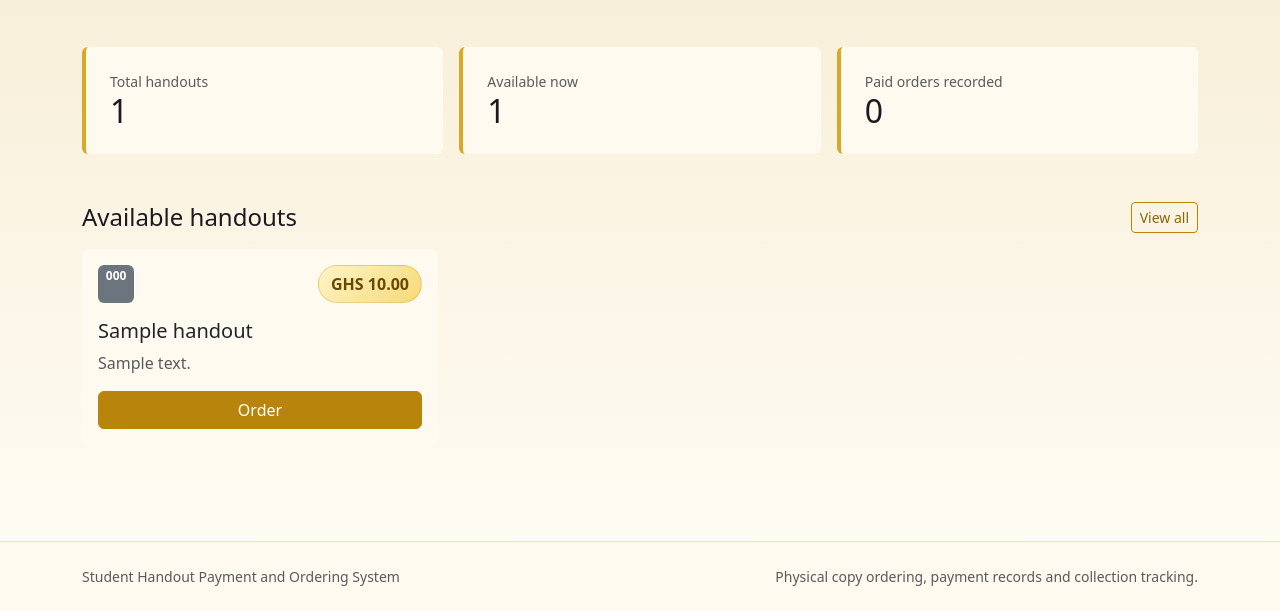
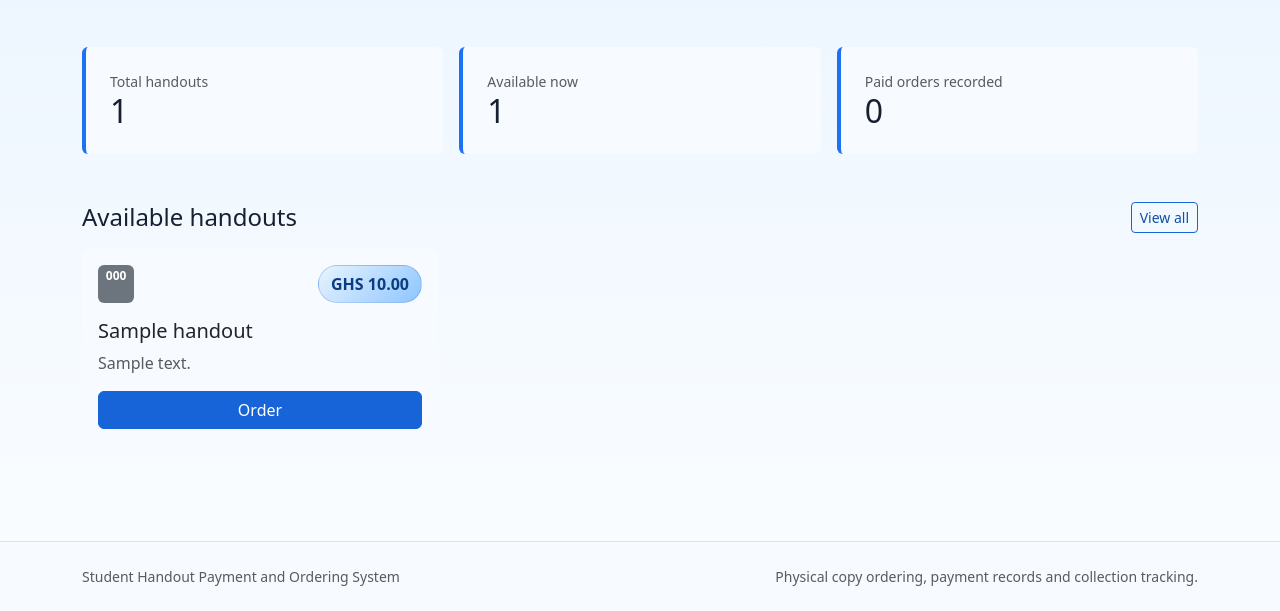
Before and after one commit to kennedyadosibe/handout_payment_system, a PHP site: page / in a window 1280 px wide. Shown: the part 545-1156 px from the top of the page. Run offline with PHP 8.4, Linux system fonts and the light colour scheme; tables that the repository leaves empty hold one stand-in row (values such as "Sample post").

Commit message:
Switch theme from gold to blue

```diff
--- a/assets/css/styles.css
+++ b/assets/css/styles.css
@@ -1,43 +1,43 @@
 :root {
-    --gold: #d8a928;
-    --gold-bright: #f6d978;
-    --gold-soft: #fff4c8;
-    --ink: #1b1820;
-    --midnight: #16151d;
-    --panel: #fffaf0;
-    --line: #ead89b;
+    --blue: #1d72f3;
+    --blue-bright: #8ec5ff;
+    --blue-soft: #e8f4ff;
+    --ink: #172033;
+    --midnight: #101827;
+    --panel: #f7fbff;
+    --line: #c7ddf7;
 }
 
 body {
     background:
-        radial-gradient(circle at 12% 18%, rgba(246, 217, 120, .32) 0 2px, transparent 3px),
-        radial-gradient(circle at 84% 12%, rgba(255, 244, 200, .55) 0 1px, transparent 2px),
-        radial-gradient(circle at 72% 52%, rgba(246, 217, 120, .28) 0 2px, transparent 3px),
-        radial-gradient(circle at 22% 78%, rgba(255, 244, 200, .48) 0 1px, transparent 2px),
-        linear-gradient(180deg, #fffaf0 0%, #f8efd8 46%, #fffdf7 100%);
+        radial-gradient(circle at 12% 18%, rgba(142, 197, 255, .36) 0 2px, transparent 3px),
+        radial-gradient(circle at 84% 12%, rgba(232, 244, 255, .85) 0 1px, transparent 2px),
+        radial-gradient(circle at 72% 52%, rgba(29, 114, 243, .24) 0 2px, transparent 3px),
+        radial-gradient(circle at 22% 78%, rgba(142, 197, 255, .38) 0 1px, transparent 2px),
+        linear-gradient(180deg, #f7fbff 0%, #edf6ff 46%, #fbfdff 100%);
     color: var(--ink);
 }
 
 .navbar {
-    background: rgba(255, 250, 240, .95) !important;
+    background: rgba(247, 251, 255, .96) !important;
 }
 
 .navbar-brand {
-    color: #8a6409;
+    color: #0f4fa8;
 }
 
 .nav-link.active {
-    color: #8a6409 !important;
+    color: #0f4fa8 !important;
     font-weight: 700;
 }
 
 .hero {
     background:
-        radial-gradient(circle at 20% 24%, rgba(246, 217, 120, .9) 0 2px, transparent 3px),
-        radial-gradient(circle at 72% 18%, rgba(255, 244, 200, .95) 0 1px, transparent 2px),
-        radial-gradient(circle at 82% 68%, rgba(246, 217, 120, .75) 0 2px, transparent 3px),
-        radial-gradient(circle at 38% 76%, rgba(255, 244, 200, .8) 0 1px, transparent 2px),
-        linear-gradient(90deg, rgba(27, 24, 32, .93), rgba(116, 82, 9, .82)),
+        radial-gradient(circle at 20% 24%, rgba(142, 197, 255, .95) 0 2px, transparent 3px),
+        radial-gradient(circle at 72% 18%, rgba(232, 244, 255, .98) 0 1px, transparent 2px),
+        radial-gradient(circle at 82% 68%, rgba(29, 114, 243, .82) 0 2px, transparent 3px),
+        radial-gradient(circle at 38% 76%, rgba(142, 197, 255, .86) 0 1px, transparent 2px),
+        linear-gradient(90deg, rgba(16, 24, 39, .94), rgba(17, 83, 154, .84)),
         url('https://images.unsplash.com/photo-1516321318423-f06f85e504b3?auto=format&fit=crop&w=1800&q=80') center/cover;
     color: #fff;
     min-height: 460px;
@@ -57,21 +57,21 @@ body {
 }
 
 .btn-primary {
-    --bs-btn-bg: #b8840b;
-    --bs-btn-border-color: #b8840b;
-    --bs-btn-hover-bg: #916805;
-    --bs-btn-hover-border-color: #916805;
-    --bs-btn-active-bg: #745306;
-    --bs-btn-active-border-color: #745306;
+    --bs-btn-bg: #1764d8;
+    --bs-btn-border-color: #1764d8;
+    --bs-btn-hover-bg: #0f4fa8;
+    --bs-btn-hover-border-color: #0f4fa8;
+    --bs-btn-active-bg: #0b3d82;
+    --bs-btn-active-border-color: #0b3d82;
 }
 
 .btn-outline-primary {
-    --bs-btn-color: #8a6409;
-    --bs-btn-border-color: #b8840b;
-    --bs-btn-hover-bg: #b8840b;
-    --bs-btn-hover-border-color: #b8840b;
-    --bs-btn-active-bg: #745306;
-    --bs-btn-active-border-color: #745306;
+    --bs-btn-color: #0f4fa8;
+    --bs-btn-border-color: #1764d8;
+    --bs-btn-hover-bg: #1764d8;
+    --bs-btn-hover-border-color: #1764d8;
+    --bs-btn-active-bg: #0b3d82;
+    --bs-btn-active-border-color: #0b3d82;
 }
 
 .bg-white,
@@ -88,7 +88,7 @@ body {
 }
 
 .stat {
-    border-left: 4px solid var(--gold);
+    border-left: 4px solid var(--blue);
 }
 
 .handout-card {
@@ -98,27 +98,27 @@ body {
 
 .handout-card:hover {
     transform: translateY(-2px);
-    box-shadow: 0 .75rem 1.6rem rgba(116, 83, 6, .16);
+    box-shadow: 0 .75rem 1.6rem rgba(23, 100, 216, .16);
 }
 
 .price-pill {
-    background: linear-gradient(135deg, var(--gold-soft), var(--gold-bright));
-    color: #684906;
+    background: linear-gradient(135deg, var(--blue-soft), var(--blue-bright));
+    color: #0b3d82;
     border-radius: 999px;
     padding: .35rem .75rem;
     font-weight: 700;
-    border: 1px solid rgba(184, 132, 11, .28);
+    border: 1px solid rgba(23, 100, 216, .24);
 }
 
 .dashboard-card {
     border: 0;
     border-radius: .5rem;
-    box-shadow: 0 .5rem 1.25rem rgba(116, 83, 6, .11);
+    box-shadow: 0 .5rem 1.25rem rgba(23, 100, 216, .11);
 }
 
 .table thead th {
-    background: #f7e6ad;
-    color: #4d3706;
+    background: #dcecff;
+    color: #0b3d82;
     font-size: .86rem;
     text-transform: uppercase;
 }
@@ -128,5 +128,5 @@ body {
 }
 
 .receipt-box {
-    border-left: 5px solid var(--gold);
+    border-left: 5px solid var(--blue);
 }
```
Also changed, not shown: docs/features/blue-star-theme.md (renamed from docs/features/golden-star-theme.md, +3 -3 lines), progress/PROGRESS.md (+2 -2 lines).
